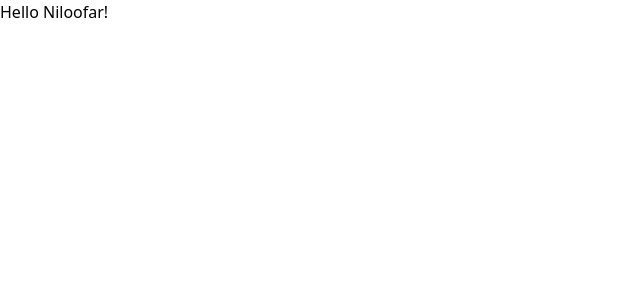
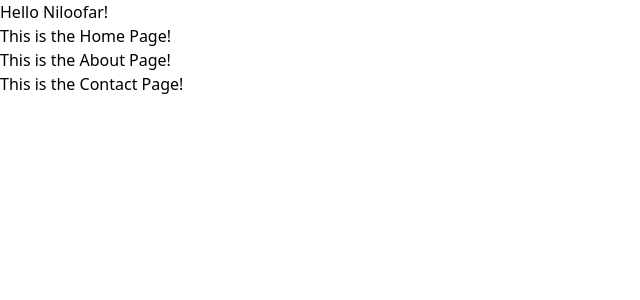
Before and after one commit to NiloofarKeshavarz/Single-Page-app-React, a React (Create React App) app in the folder singlepgaereact/: page / in a window 1280 px wide. Shown: the top 300 px of the page, without its empty margins (0-640 px from the left). Built offline with nearby package versions, Linux system fonts and the light colour scheme.

Commit message:
Imports pages in App.js and index.js

```diff
--- a/singlepgaereact/src/App.js
+++ b/singlepgaereact/src/App.js
@@ -1,10 +1,16 @@
 import React from 'react';
 import './App.css';
+import {Home , About, Contact} from './pages';
 
 function App() {
   return (
     <div >
-      Hello Niloofar!
+     <h1> Hello Niloofar!</h1>
+     <Home />
+     <About />
+     <Contact />
+
+
     </div>
   );
 }
--- /dev/null
+++ b/singlepgaereact/src/pages/index.js
@@ -0,0 +1,5 @@
+import Home from './Home';
+import About from './About';
+import Contact from './Contact';
+
+export {Home , About, Contact} ;
```
